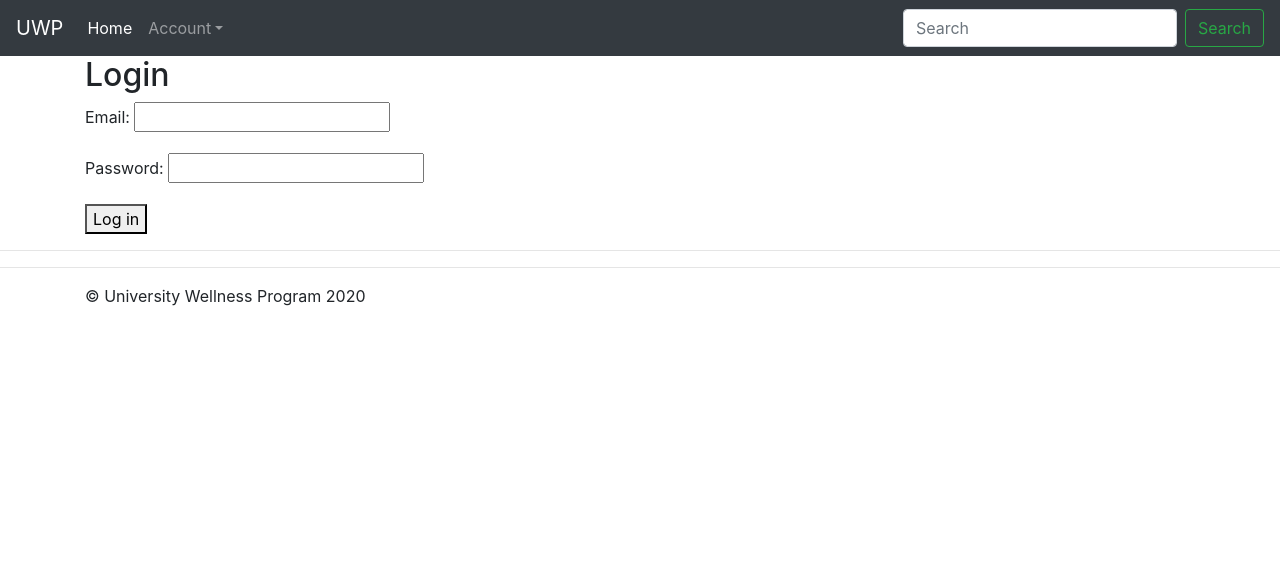
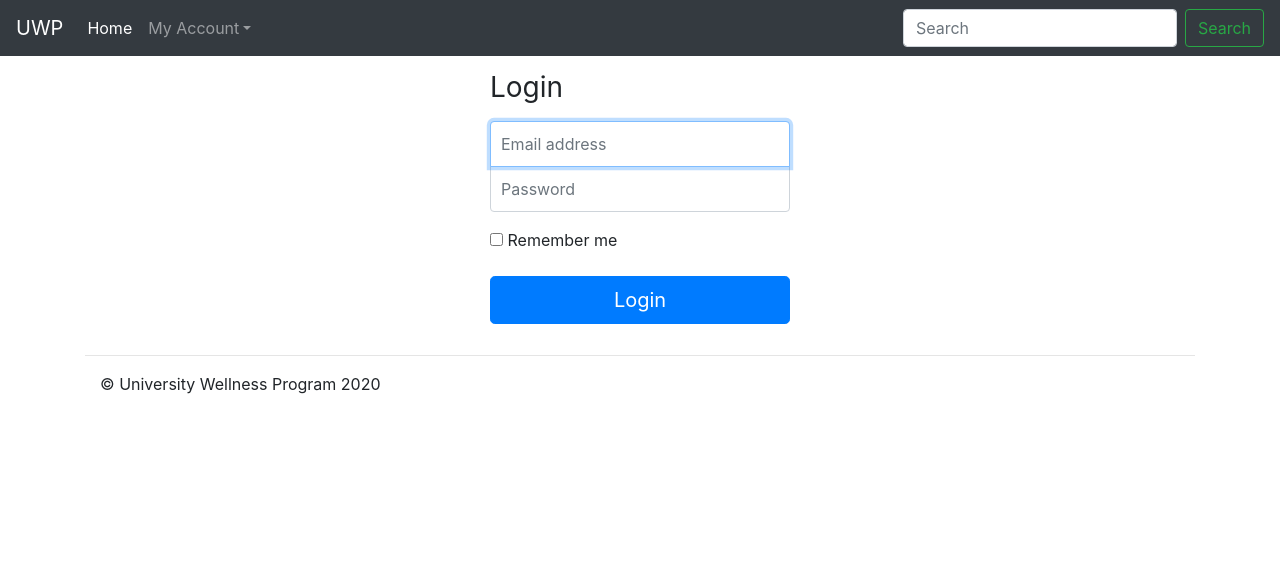
Before and after one commit to Dravid92/UWP, a Django app: page /login/ in a window 1280 px wide. Shown: the top 579 px of the page. Run offline with Django 3.2, Linux system fonts and the light colour scheme; some libraries are stand-ins or nearby versions.

Commit message:
worked on tabs and login , account view

```diff
--- a/src/account/Templates/account/login.html
+++ b/src/account/Templates/account/login.html
@@ -4,33 +4,66 @@
 
 <div class='container'>
 	<div class = 'd-flex flex-column'>
-<h2>Login</h2>
-<form method="post">{% csrf_token %}
+<style type="text/css">
+.form-signin {
+  width: 100%;
+  max-width: 330px;
+  padding: 15px;
+  margin: auto;
+}
+.form-signin .checkbox {
+  font-weight: 400;
+}
+.form-signin .form-control {
+  position: relative;
+  box-sizing: border-box;
+  height: auto;
+  padding: 10px;
+  font-size: 16px;
+}
+.form-signin .form-control:focus {
+  z-index: 2;
+}
+.form-signin input[type="email"] {
+  margin-bottom: -1px;
+  border-bottom-right-radius: 0;
+  border-bottom-left-radius: 0;
+}
+.form-signin input[type="password"] {
+  margin-bottom: 10px;
+  border-top-left-radius: 0;
+  border-top-right-radius: 0;
+}
+
+</style>
+
+<form class="form-signin" method="POST">{% csrf_token %}
+
+	<h1 class="h3 mb-3 font-weight-normal">Login</h1>
+	<label for="inputEmail" class="sr-only">Email address</label>
+	<input type="email" name = 'email' id="inputEmail" class="form-control" placeholder="Email address" required autofocus>
+	<label for="inputPassword" class="sr-only">Password</label>
+	<input type="password" name = 'password' id="inputPassword" class="form-control" placeholder="Password" required>
 	{% for field in login_form %}
 		<p>
-			{{field.label_tag}}
-			{{field}}
-
-			{% if field.help_text %}
-				<small style = "color: grey;">{{field.help_text}}</small>
-			{% endif %}
+			{% for field in login_form %}
+				<p style="color: red;">{{error}}</p>
+			{% endfor %}
 		</p>
 	{% endfor %}
-	{% for field in login_form %}
-		{% for error in field.errors %}
-			<p style="color: red;">{{error}}</p>
-		{% endfor %}
-	{% endfor %}
-
-
 	{% if login_form.non_field_errors %}
 		<div style="color: red;">
 			<p>{{login_form.non_field_errors}}</p>
 		</div>
 	{% endif %}
 
-	<button type="submit">Log in</button>
-</form>
-</div>
+	<div class="checkbox mb-3">
+	  <label>
+		<input type="checkbox" value="remember-me"> Remember me
+	  </label>
+	</div>
+	<button class="btn btn-lg btn-primary btn-block" type="submit">Login</button>
+
+  </form>
 
 {% endblock content %}
--- a/src/mysite/urls.py
+++ b/src/mysite/urls.py
@@ -27,7 +27,7 @@ from account.views import (
 	)
 urlpatterns = [
     path('admin/', admin.site.urls),
-    path('', home_screen_view,name = 'home'),
+    path('home/', home_screen_view,name = 'home'),
     path('register/',registration_view,name = 'register'),
     path('logout/',logout_view,name = 'logout'),
     path('login/',login_view,name = 'login'),
--- a/src/templates/base.html
+++ b/src/templates/base.html
@@ -27,7 +27,4 @@
 	{% include 'snippets/footer.html' %}
 </body>
 
-
-
-
 </html>
--- a/src/templates/snippets/footer.html
+++ b/src/templates/snippets/footer.html
@@ -1,4 +1,3 @@
-<hr>
 <hr>
 <p></p>
 
--- a/src/templates/snippets/header.html
+++ b/src/templates/snippets/header.html
@@ -17,14 +17,27 @@
       <li class="nav-item active">
         <a class="nav-link" href="{% url 'home' %}">Home <span class="sr-only">(current)</span></a>
       </li>
+      <li class="nav-item active">
+
+      </li>
       <li class="nav-item dropdown">
-        <a class="nav-link dropdown-toggle" href="#" id="dropdown01" data-toggle="dropdown" aria-haspopup="true" aria-expanded="false">Account</a>
+        {% if request.user.is_authenticated %}
+        <a class="nav-link dropdown-toggle" href="#" id="dropdown01" data-toggle="dropdown" aria-haspopup="true" aria-expanded="false">{{request.user.username}}</a>
         <div class="dropdown-menu" aria-labelledby="dropdown01">
+          <a class="dropdown-item" href="{% url 'account' %}">My Account</a>
+
           <a class="dropdown-item" href="#">Projects</a>
           <a class="dropdown-item" href="#">User Settings</a>
           {% if request.user.is_authenticated %}
           <a class="dropdown-item" href="{% url 'logout' %}">Logout</a>
-          {% else %}
+          {% endif %}
+        {% else %}
+          <a class="nav-link dropdown-toggle" href="#" id="dropdown01" data-toggle="dropdown" aria-haspopup="true" aria-expanded="false">My Account</a>
+          <div class="dropdown-menu" aria-labelledby="dropdown01">
+
+          <a class="dropdown-item" href="#">Projects</a>
+          <a class="dropdown-item" href="#">User Settings</a>
+
           <a class="dropdown-item" href="{% url 'login' %}">Login</a>
           {% endif %}
         </div>
```
Also changed, not shown: src/account/Templates/account/account.html (+63 -21 lines), src/personal/templates/personal/home.html (+15 -0 lines), src/db.sqlite3.
